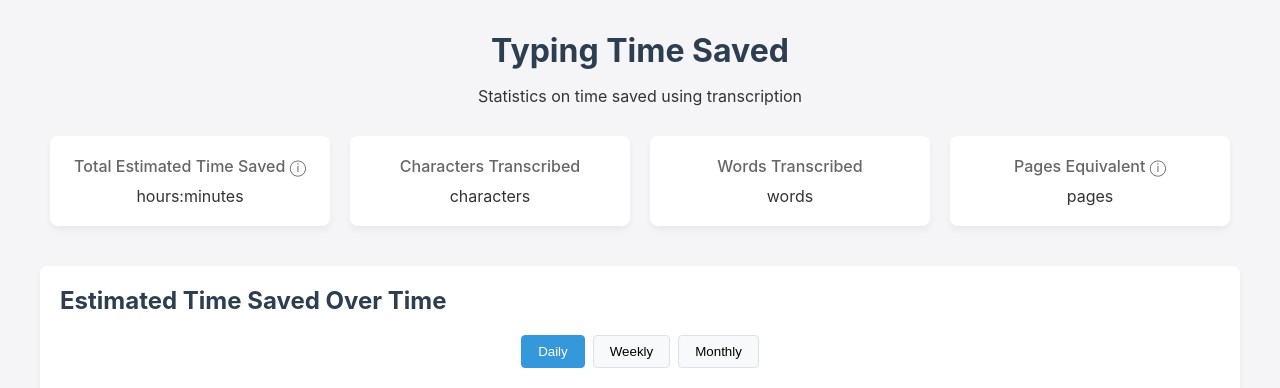
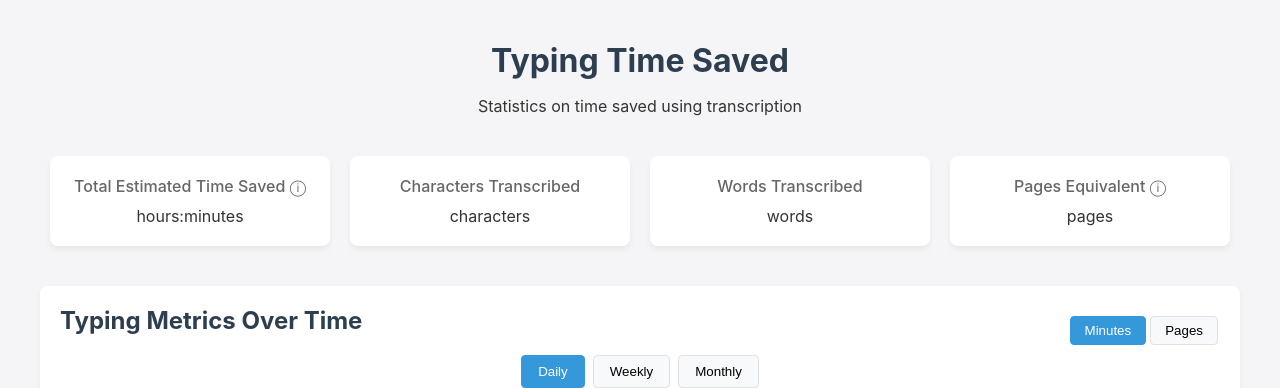
Before and after one commit to ykdojo/osh, a Flask app: template templates/dashboard.html in a window 1280 px wide. Shown: the top 388 px of the page. Run offline with Flask 2, Linux system fonts and the light colour scheme; the template is opened without the code that fills it, so the values that code supplies are empty.

Commit message:
Add minutes/pages toggle to typing metrics dashboard

```diff
--- a/templates/dashboard.html
+++ b/templates/dashboard.html
@@ -20,8 +20,7 @@
         }
         .header {
             text-align: center;
-            margin-bottom: 20px;
-            margin-top: -10px;
+            margin-bottom: 30px;
         }
         .header h1 {
             margin-bottom: 5px;
@@ -89,27 +88,30 @@
         .time-period-nav button:hover:not(.active) {
             background-color: #e9ecef;
         }
+        .display-toggle {
+            display: flex;
+        }
+        .display-toggle button {
+            background-color: #f8f9fa;
+            border: 1px solid #dee2e6;
+            padding: 6px 14px;
+            margin: 0 2px;
+            cursor: pointer;
+            border-radius: 4px;
+            font-weight: 500;
+            transition: all 0.2s;
+        }
+        .display-toggle button.active {
+            background-color: #3498db;
+            color: white;
+            border-color: #3498db;
+        }
+        .display-toggle button:hover:not(.active) {
+            background-color: #e9ecef;
+        }
         .chart-wrapper {
             height: 300px;
             position: relative;
-        }
-        .dashboard-links {
-            text-align: center;
-            margin-top: 30px;
-            padding: 10px;
-        }
-        .dashboard-links a {
-            display: inline-block;
-            color: #2c3e50;
-            text-decoration: none;
-            padding: 8px 16px;
-            margin: 0 8px;
-            border-radius: 4px;
-            border: 1px solid #dee2e6;
-            transition: all 0.2s;
-        }
-        .dashboard-links a:hover {
-            background-color: #f8f9fa;
         }
         .refresh-note {
             text-align: center;
@@ -141,6 +143,24 @@
         .tooltip:hover .tooltiptext {
             visibility: visible;
             opacity: 1;
+        }
+        .dashboard-links {
+            text-align: center;
+            margin-top: 30px;
+            padding: 10px;
+        }
+        .dashboard-links a {
+            display: inline-block;
+            color: #2c3e50;
+            text-decoration: none;
+            padding: 8px 16px;
+            margin: 0 8px;
+            border-radius: 4px;
+            border: 1px solid #dee2e6;
+            transition: all 0.2s;
+        }
+        .dashboard-links a:hover {
+            background-color: #f8f9fa;
         }
     </style>
 </head>
@@ -185,7 +205,13 @@
         </div>
 
         <div class="chart-container">
-            <h2>Estimated Time Saved Over Time</h2>
+            <div style="display: flex; justify-content: space-between; align-items: center;">
+                <h2>Typing Metrics Over Time</h2>
+                <div class="display-toggle">
+                    <button class="toggle-btn active" data-display="minutes">Minutes</button>
+                    <button class="toggle-btn" data-display="pages">Pages</button>
+                </div>
+            </div>
             <div class="time-period-nav">
                 <button class="period-btn active" data-period="daily">Daily</button>
                 <button class="period-btn" data-period="weekly">Weekly</button>
@@ -210,6 +236,7 @@
         // Chart.js initialization
         let timeChart;
         let currentPeriod = 'daily';
+        let currentDisplay = 'minutes'; // Default display mode
 
         // Fetch data and initialize
         fetchDataAndUpdateUI();
@@ -220,6 +247,16 @@
                 document.querySelectorAll('.period-btn').forEach(btn => btn.classList.remove('active'));
                 button.classList.add('active');
                 currentPeriod = button.getAttribute('data-period');
+                updateChart();
+            });
+        });
+
+        // Add event listeners to display toggle buttons
+        document.querySelectorAll('.toggle-btn').forEach(button => {
+            button.addEventListener('click', () => {
+                document.querySelectorAll('.toggle-btn').forEach(btn => btn.classList.remove('active'));
+                button.classList.add('active');
+                currentDisplay = button.getAttribute('data-display');
                 updateChart();
             });
         });
@@ -252,21 +289,32 @@
             let chartData;
             let labels;
             let values;
+            const wordsPerPage = data.words_per_page;
 
             // Select appropriate data based on current time period
             if (currentPeriod === 'daily') {
                 chartData = data.daily_metrics;
                 labels = chartData.map(item => formatDate(item.date));
-                values = chartData.map(item => item.time_saved_minutes);
+                values = currentDisplay === 'minutes'
+                    ? chartData.map(item => item.time_saved_minutes)
+                    : chartData.map(item => item.pages);
             } else if (currentPeriod === 'weekly') {
                 chartData = data.weekly_metrics;
                 labels = chartData.map(item => formatWeek(item.week));
-                values = chartData.map(item => item.time_saved_minutes);
+                values = currentDisplay === 'minutes'
+                    ? chartData.map(item => item.time_saved_minutes)
+                    : chartData.map(item => item.pages);
             } else {
                 chartData = data.monthly_metrics;
                 labels = chartData.map(item => formatMonth(item.month));
-                values = chartData.map(item => item.time_saved_minutes);
+                values = currentDisplay === 'minutes'
+                    ? chartData.map(item => item.time_saved_minutes)
+                    : chartData.map(item => item.pages);
             }
+
+            // Determine label and y-axis text based on display mode
+            const displayLabel = currentDisplay === 'minutes' ? 'Time Saved (minutes)' : 'Pages Typed';
+            const yAxisTitle = currentDisplay === 'minutes' ? 'Minutes' : 'Pages';
 
             // Destroy previous chart instance if it exists
             if (timeChart) {
@@ -280,7 +328,7 @@
                 data: {
                     labels: labels,
                     datasets: [{
-                        label: 'Time Saved (minutes)',
+                        label: displayLabel,
                         data: values,
                         backgroundColor: 'rgba(52, 152, 219, 0.7)',
                         borderColor: 'rgba(52, 152, 219, 1)',
@@ -295,7 +343,7 @@
                             beginAtZero: true,
                             title: {
                                 display: true,
-                                text: 'Minutes'
+                                text: yAxisTitle
                             }
                         }
                     }
```
Also changed, not shown: typing_metrics_web.py (+6 -3 lines).
